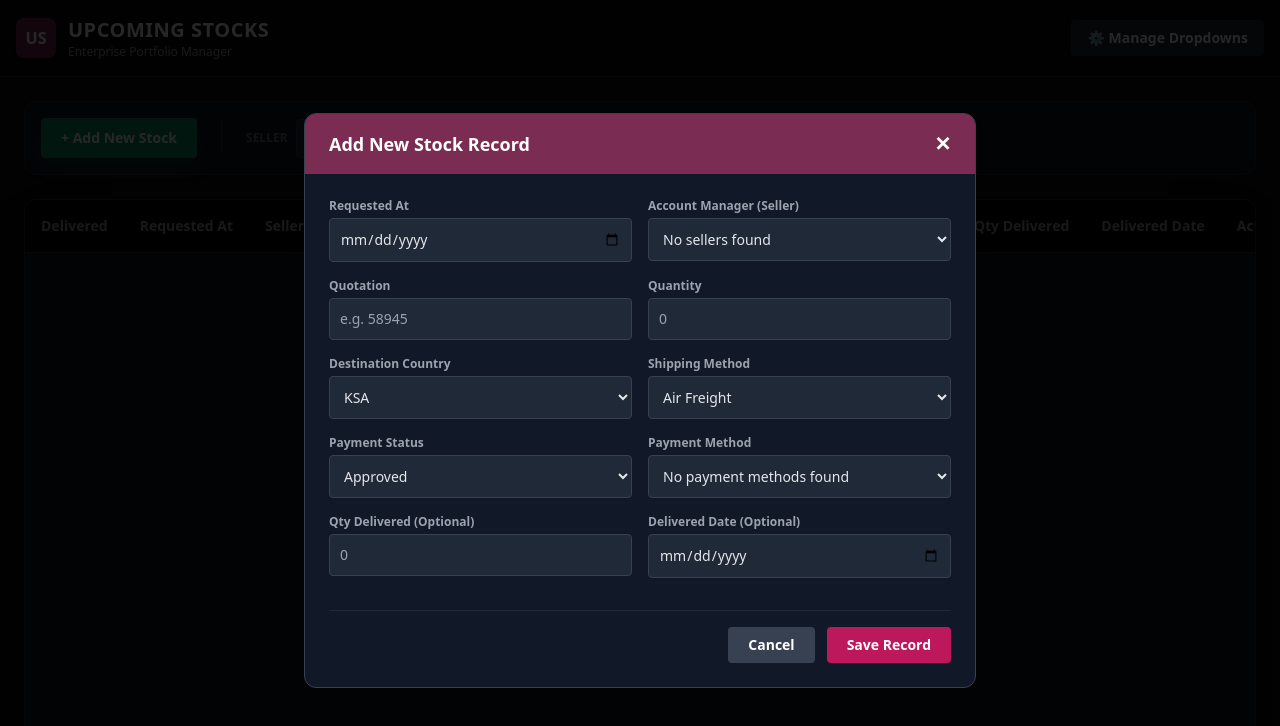
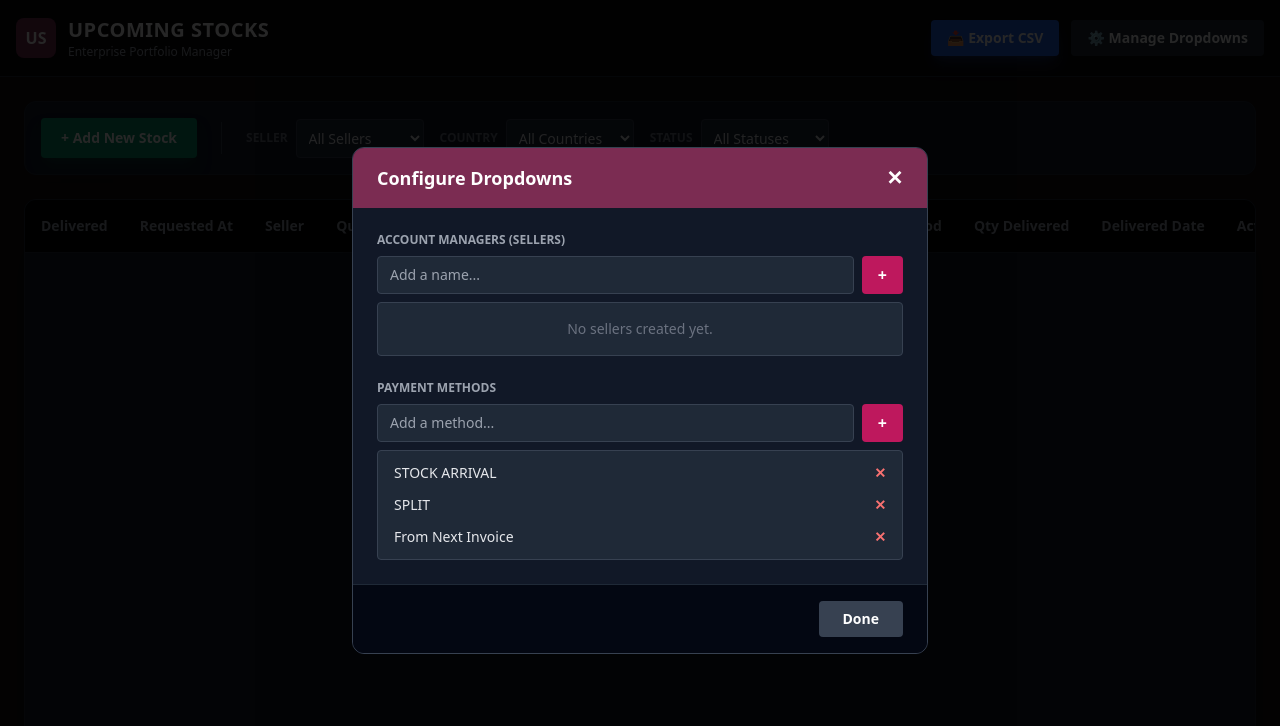
Before and after one commit to CODZW/Upcoming-stocks, a plain HTML site: page index.html in a window 1280 px wide. Both pictures are taken after a click on the button "+ Add New Stock". Drawn offline with nearby package versions, Linux system fonts and the light colour scheme.

Commit message:
Enhance stock management with delivery status filter
Added a delivery status filter to the stock management interface and updated the export functionality to include new features.

```diff
--- a/index.html
+++ b/index.html
@@ -10,9 +10,8 @@
         .bg-maroon { background-color: #7b2c52; }
         .text-maroon { color: #d46596; }
 
-        /* Bulletproof Modal CSS */
         .modal-overlay {
-            display: none; /* Hidden by default */
+            display: none;
             position: fixed; inset: 0;
             background: rgba(0, 0, 0, 0.85);
             z-index: 999;
@@ -33,9 +32,14 @@
                     <p class="text-xs text-gray-400">Enterprise Portfolio Manager</p>
                 </div>
             </div>
-            <button type="button" onclick="toggleModal('settingsModal')" class="bg-gray-800 hover:bg-gray-700 text-white px-4 py-2 rounded font-semibold text-sm transition">
-                ⚙️ Manage Dropdowns
-            </button>
+            <div class="flex items-center gap-3">
+                <button type="button" onclick="exportToCSV()" class="bg-blue-600 hover:bg-blue-500 text-white px-4 py-2 rounded font-semibold text-sm transition shadow-lg shadow-blue-900/50">
+                    📥 Export CSV
+                </button>
+                <button type="button" onclick="toggleModal('settingsModal')" class="bg-gray-800 hover:bg-gray-700 text-white px-4 py-2 rounded font-semibold text-sm transition">
+                    ⚙️ Manage Dropdowns
+                </button>
+            </div>
         </div>
     </header>
 
@@ -52,7 +56,7 @@
 
             <div class="flex items-center gap-2">
                 <label class="text-xs font-bold text-gray-500 uppercase">Seller</label>
-                <select id="filterSeller" onchange="renderTable()" class="bg-gray-800 border border-gray-700 rounded p-2 text-sm outline-none focus:border-pink-500 w-40">
+                <select id="filterSeller" onchange="renderTable()" class="bg-gray-800 border border-gray-700 rounded p-2 text-sm outline-none focus:border-pink-500 w-32">
                     <option value="All">All Sellers</option>
                 </select>
             </div>
@@ -67,6 +71,16 @@
                     <option value="KWT">KWT</option>
                     <option value="IRQ">IRQ</option>
                     <option value="OMN">OMN</option>
+                </select>
+            </div>
+
+            <!-- NEW Delivery Status Filter -->
+            <div class="flex items-center gap-2">
+                <label class="text-xs font-bold text-gray-500 uppercase">Status</label>
+                <select id="filterStatus" onchange="renderTable()" class="bg-gray-800 border border-gray-700 rounded p-2 text-sm outline-none focus:border-pink-500 w-32">
+                    <option value="All">All Statuses</option>
+                    <option value="Pending">Pending (Not Delivered)</option>
+                    <option value="Delivered">Delivered</option>
                 </select>
             </div>
         </div>
@@ -203,17 +217,69 @@
 
     <!-- Javascript -->
     <script>
-        const STORAGE_KEY = 'stocksApp_V3_Stable';
-        let appData = { sellers: [], payMethods: [], stocks: [] };
+        const STORAGE_KEY = 'stocksApp_V4_Filters';
+
+        // Define Default Data (Pre-populating the 3 Payment Methods)
+        let appData = {
+            sellers: [],
+            payMethods: ["STOCK ARRIVAL", "SPLIT", "From Next Invoice"],
+            stocks: []
+        };
 
         // Load data on startup
         try {
             const saved = localStorage.getItem(STORAGE_KEY);
             if (saved) {
-                appData = JSON.parse(saved);
+                const parsed = JSON.parse(saved);
+                appData.sellers = parsed.sellers || [];
+                appData.stocks = parsed.stocks || [];
+                // If payment methods exist in memory, use them. If they somehow got deleted, restore the defaults.
+                if (parsed.payMethods && parsed.payMethods.length > 0) {
+                    appData.payMethods = parsed.payMethods;
+                } else {
+                    appData.payMethods = ["STOCK ARRIVAL", "SPLIT", "From Next Invoice"];
+                }
             }
         } catch (e) {
             console.warn("Could not load data. Starting fresh.");
+        }
+
+        // Export to CSV Function
+        function exportToCSV() {
+            if(appData.stocks.length === 0) {
+                alert("You have no records to export!");
+                return;
+            }
+
+            let csvContent = "data:text/csv;charset=utf-8,";
+            // CSV Headers
+            csvContent += "Delivered?,Requested At,Seller,Quotation,Qty,Country,Shipping,Payment Status,Payment Method,Qty Delivered,Delivered Date\n";
+
+            // CSV Rows
+            appData.stocks.forEach(s => {
+                const row = [
+                    s.isDelivered ? "Yes" : "No",
+                    s.reqDate,
+                    `"${s.seller}"`,
+                    `"${s.quotation}"`,
+                    s.qty,
+                    s.country,
+                    s.shipping,
+                    s.payStatus,
+                    `"${s.payMethod}"`,
+                    s.qtyDelivered || "",
+                    s.delDate || ""
+                ];
+                csvContent += row.join(",") + "\n";
+            });
+
+            const encodedUri = encodeURI(csvContent);
+            const link = document.createElement("a");
+            link.setAttribute("href", encodedUri);
+            link.setAttribute("download", `upcoming_stocks_${new Date().toISOString().split('T')[0]}.csv`);
+            document.body.appendChild(link);
+            link.click();
+            document.body.removeChild(link);
         }
 
         // Save data function
@@ -223,7 +289,6 @@
             renderTable();
         }
 
-        // Extremely reliable Modal Toggle
         function toggleModal(id) {
             const modal = document.getElementById(id);
             if (modal.style.display === 'flex') {
@@ -311,7 +376,11 @@
 
         // Form Logic
         function openAddModal() {
-            // REMOVED THE BLOCKER THAT FORCED SETTINGS OPEN
+            if (appData.sellers.length === 0) {
+                alert("Please add at least one Account Manager (Seller) in the Settings menu before adding stocks!");
+                toggleModal('settingsModal');
+                return;
+            }
             document.getElementById('stockForm').reset();
             document.getElementById('stockId').value = '';
             document.getElementById('modalTitle').innerText = "Add New Stock Record";
@@ -398,10 +467,15 @@
         function renderTable() {
             const fSeller = document.getElementById('filterSeller').value;
             const fCountry = document.getElementById('filterCountry').value;
+            const fStatus = document.getElementById('filterStatus').value;
 
             let filtered = appData.stocks;
+
+            // Apply Filters
             if (fSeller !== "All") filtered = filtered.filter(s => s.seller === fSeller);
             if (fCountry !== "All") filtered = filtered.filter(s => s.country === fCountry);
+            if (fStatus === "Delivered") filtered = filtered.filter(s => s.isDelivered === true);
+            if (fStatus === "Pending") filtered = filtered.filter(s => s.isDelivered === false || !s.isDelivered);
 
             const tbody = document.getElementById('tableBody');
 
@@ -411,7 +485,7 @@
                     <tr>
                         <td colspan="12" class="p-12 text-center text-gray-500">
                             <span class="text-3xl block mb-2">📦</span>
-                            <p>No records found. Click 'Manage Dropdowns' to add Sellers, then click 'Add New Stock'!</p>
+                            <p>No records found. Click 'Add New Stock' to begin!</p>
                         </td>
                     </tr>
                 `;
```
